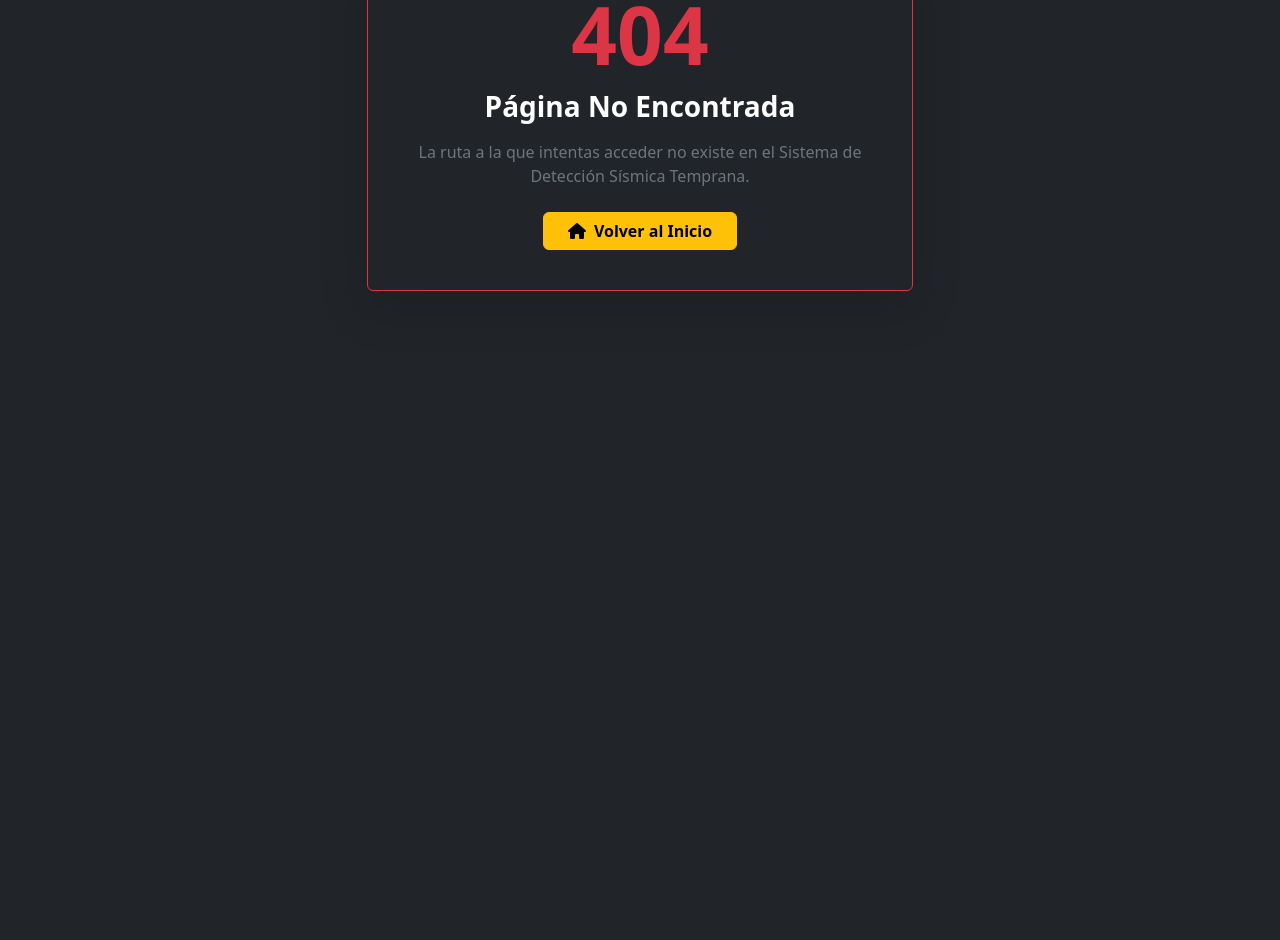
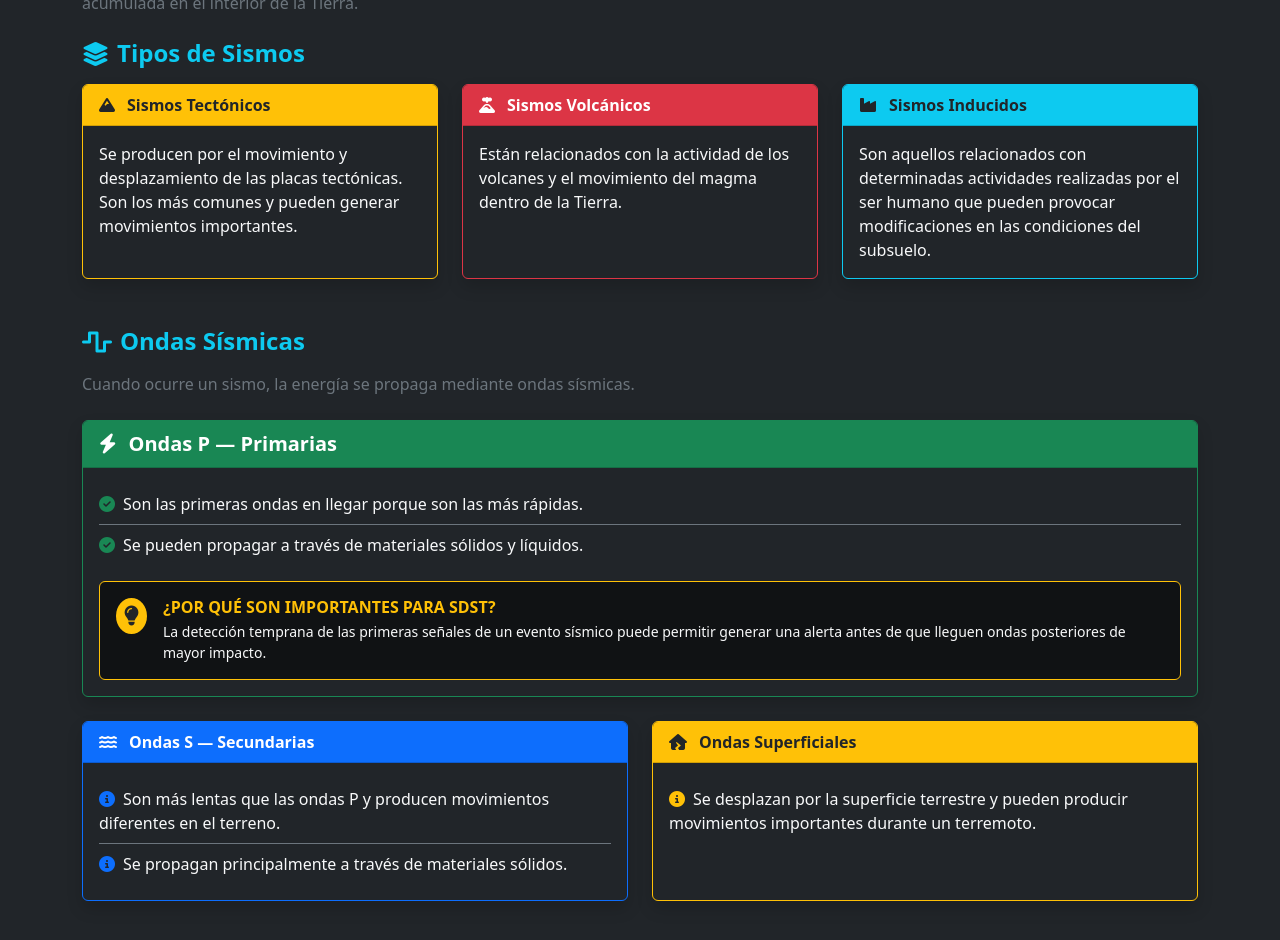
Before and after one commit to belpalavecino3-hue/Siso-Frontend, a React (Vite) app in the folder Siso-Frontend/: page /tipos-sismos in a window 1280 px wide. Before the commit this address had no page. Shown: the part 160-1100 px from the top of the page. Before the commit the page ends 800 px from the top, so only its background shows below. Built offline with nearby package versions, Linux system fonts and the light colour scheme.

Commit message:
se agrega pagina de tipo de sismos y ondas P (Belen)

```diff
--- a/Siso-Frontend/src/components/routes/Rutas.jsx
+++ b/Siso-Frontend/src/components/routes/Rutas.jsx
@@ -7,7 +7,7 @@ import Error404 from '../../pages/Error404';
 import Emergenias from '../../pages/Emergenias';
 import Login from '../../pages/Login';
 import ComoActuar from '../../pages/ComoActuar';
-
+import TiposSismos from '../../pages/TiposSismos';
 const Rutas = () => {
   return (
     <Routes>
@@ -18,6 +18,7 @@ const Rutas = () => {
       <Route path="/emergencias" element={<Emergenias />} />
       <Route path="*" element={<Error404 />} />
       <Route path="/como-actuar" element={<ComoActuar />} />
+      <Route path="/tipos-sismos" element={<TiposSismos />} />
     </Routes>
   );
 };
--- /dev/null
+++ b/Siso-Frontend/src/pages/TiposSismos.jsx
@@ -0,0 +1,158 @@
+import React from 'react';
+import { Container, Row, Col, Card, Button, Badge, ListGroup } from 'react-bootstrap';
+import { useNavigate } from 'react-router-dom';
+const TiposSismos = () => {
+const navigate = useNavigate();
+return (
+<Container className="py-4 text-white">
+{/* Header y Boton Volver */}
+<Row className="mb-4 align-items-center">
+<Col md={8}>
+<h2 className="fw-bold text-warning d-flex align-items-center gap-2">
+<i className="fa-solid fa-earth-americas text-warning"></i>
+TIPOS DE SISMOS Y ONDAS P
+</h2>
+<p className="text-secondary mb-0">
+Los sismos son movimientos de la corteza terrestre producidos por la liberación de energía acumulada en el interior de la Tierra.
+</p>
+</Col>
+<Col md={4} className="text-md-end mt-3 mt-md-0">
+<Button variant="outline-light" onClick={() => navigate('/')} className="fw-bold">
+<i className="fa-solid fa-arrow-left me-2"></i>Volver al Panel
+</Button>
+</Col>
+</Row>
+{/* Seccion 1: Tipos de Sismos */}
+<h4 className="fw-bold text-info mb-3 d-flex align-items-center gap-2">
+<i className="fa-solid fa-layer-group"></i> Tipos de Sismos
+</h4>
+<Row className="g-4 mb-5">
+{/* Sismos Tectonicos */}
+<Col md={4}>
+<Card className="bg-dark text-white border-warning shadow h-100">
+<Card.Header className="bg-warning text-dark fw-bold fs-6 d-flex align-items-center gap-2">
+<i className="fa-solid fa-mountain me-1"></i>
+Sismos Tectónicos
+</Card.Header>
+<Card.Body>
+<Card.Text className="text-light">
+Se producen por el movimiento y desplazamiento de las placas tectónicas. Son los más comunes y pueden generar movimientos importantes.
+</Card.Text>
+</Card.Body>
+</Card>
+</Col>
+{/* Sismos Volcanicos */}
+<Col md={4}>
+<Card className="bg-dark text-white border-danger shadow h-100">
+<Card.Header className="bg-danger text-white fw-bold fs-6 d-flex align-items-center gap-2">
+<i className="fa-solid fa-volcano me-1"></i>
+Sismos Volcánicos
+</Card.Header>
+<Card.Body>
+<Card.Text className="text-light">
+Están relacionados con la actividad de los volcanes y el movimiento del magma dentro de la Tierra.
+</Card.Text>
+</Card.Body>
+</Card>
+</Col>
+{/* Sismos Inducidos */}
+<Col md={4}>
+<Card className="bg-dark text-white border-info shadow h-100">
+<Card.Header className="bg-info text-dark fw-bold fs-6 d-flex align-items-center gap-2">
+<i className="fa-solid fa-industry me-1"></i>
+Sismos Inducidos
+</Card.Header>
+<Card.Body>
+<Card.Text className="text-light">
+Son aquellos relacionados con determinadas actividades realizadas por el ser humano que pueden provocar modificaciones en las condiciones del subsuelo.
+</Card.Text>
+</Card.Body>
+</Card>
+</Col>
+</Row>
+{/* Seccion 2: Ondas Sismicas */}
+<h4 className="fw-bold text-info mb-3 d-flex align-items-center gap-2">
+<i className="fa-solid fa-wave-square"></i> Ondas Sísmicas
+</h4>
+<p className="text-secondary mb-4">
+Cuando ocurre un sismo, la energía se propaga mediante ondas sísmicas.
+</p>
+<Row className="g-4 mb-4">
+{/* Ondas P - Primarias */}
+<Col md={12}>
+<Card className="bg-dark text-white border-success shadow">
+<Card.Header className="bg-success text-white fw-bold fs-5 d-flex align-items-center gap-2">
+<i className="fa-solid fa-bolt me-1"></i>
+Ondas P — Primarias
+</Card.Header>
+<Card.Body>
+<ListGroup variant="flush" className="bg-transparent mb-3">
+<ListGroup.Item className="bg-transparent text-light border-secondary px-0">
+<i className="fa-solid fa-circle-check text-success me-2"></i>
+Son las primeras ondas en llegar porque son las más rápidas.
+</ListGroup.Item>
+<ListGroup.Item className="bg-transparent text-light border-0 px-0">
+<i className="fa-solid fa-circle-check text-success me-2"></i>
+Se pueden propagar a través de materiales sólidos y líquidos.
+</ListGroup.Item>
+</ListGroup>
+{/* Destacado SDST */}
+<Card className="bg-black bg-opacity-50 border-warning p-3">
+<div className="d-flex align-items-start gap-3">
+<Badge bg="warning" text="dark" className="p-2 fs-5 rounded-circle">
+<i className="fa-solid fa-lightbulb"></i>
+</Badge>
+<div>
+<h6 className="fw-bold text-warning mb-1">¿POR QUÉ SON IMPORTANTES PARA SDST?</h6>
+<p className="mb-0 text-light small">
+La detección temprana de las primeras señales de un evento sísmico puede permitir generar una alerta antes de que lleguen ondas posteriores de mayor impacto.
+</p>
+</div>
+</div>
+</Card>
+</Card.Body>
+</Card>
+</Col>
+{/* Ondas S - Secundarias */}
+<Col md={6}>
+<Card className="bg-dark text-white border-primary shadow h-100">
+<Card.Header className="bg-primary text-white fw-bold fs-6 d-flex align-items-center gap-2">
+<i className="fa-solid fa-water me-1"></i>
+Ondas S — Secundarias
+</Card.Header>
+<Card.Body>
+<ListGroup variant="flush" className="bg-transparent">
+<ListGroup.Item className="bg-transparent text-light border-secondary px-0">
+<i className="fa-solid fa-circle-info text-primary me-2"></i>
+Son más lentas que las ondas P y producen movimientos diferentes en el terreno.
+</ListGroup.Item>
+<ListGroup.Item className="bg-transparent text-light border-0 px-0">
+<i className="fa-solid fa-circle-info text-primary me-2"></i>
+Se propagan principalmente a través de materiales sólidos.
+</ListGroup.Item>
+</ListGroup>
+</Card.Body>
+</Card>
+</Col>
+{/* Ondas Superficiales */}
+<Col md={6}>
+<Card className="bg-dark text-white border-warning shadow h-100">
+<Card.Header className="bg-warning text-dark fw-bold fs-6 d-flex align-items-center gap-2">
+<i className="fa-solid fa-house-crack me-1"></i>
+Ondas Superficiales
+</Card.Header>
+<Card.Body>
+<ListGroup variant="flush" className="bg-transparent">
+<ListGroup.Item className="bg-transparent text-light border-0 px-0">
+<i className="fa-solid fa-circle-info text-warning me-2"></i>
+Se desplazan por la superficie terrestre y pueden producir movimientos importantes durante un terremoto.
+</ListGroup.Item>
+</ListGroup>
+</Card.Body>
+</Card>
+</Col>
+</Row>
+</Container>
+);
+};
+export default TiposSismos;
```
